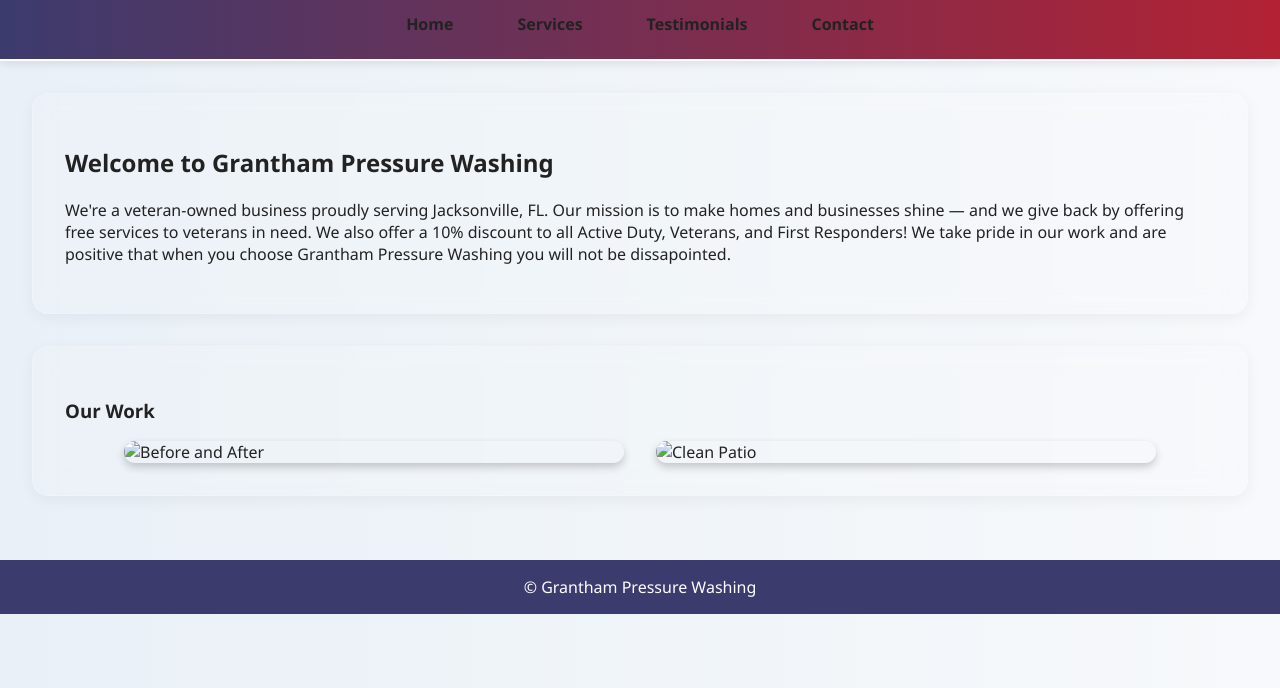
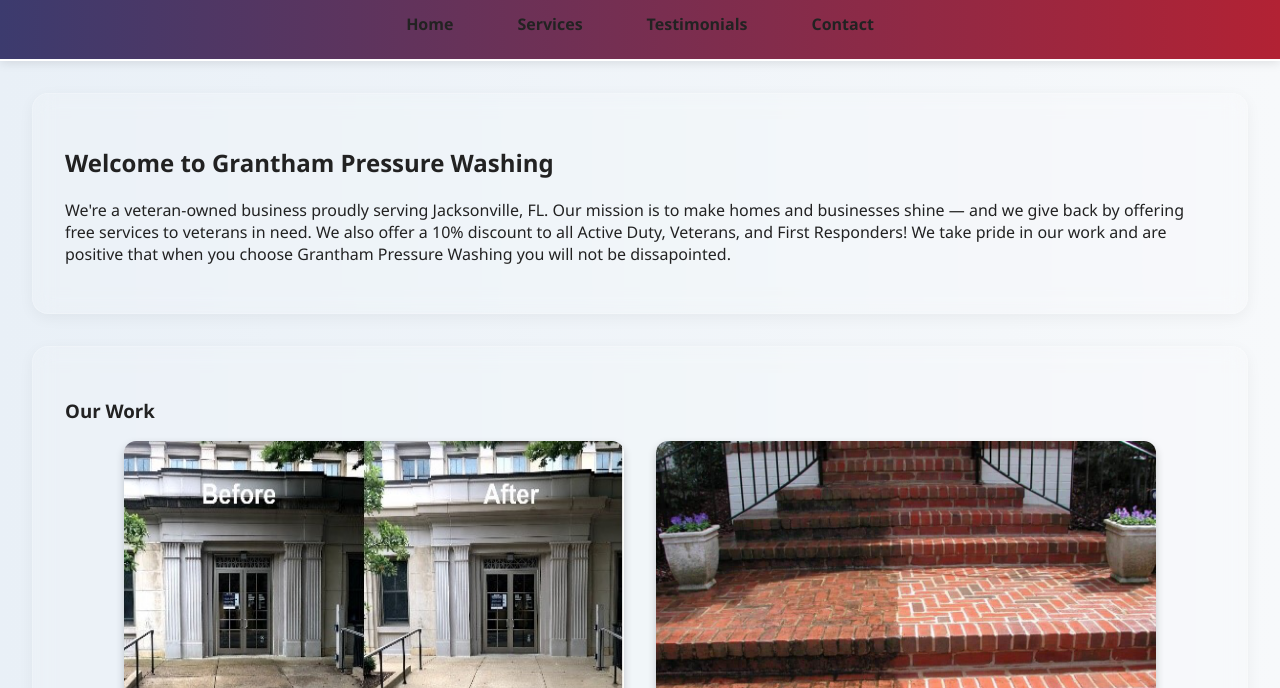
Before and after one commit to UGAfan24/GranthamPressureWashing, a plain HTML site: page index.html in a window 1280 px wide. Shown: the part 112-800 px from the top of the page. Drawn offline with Linux system fonts and the light colour scheme.

Commit message:
Update index.html

```diff
--- a/index.html
+++ b/index.html
@@ -31,8 +31,8 @@
     <section class="gallery glass">
       <h3>Our Work</h3>
       <div class="image-row">
-        <img src="images/beforeafter.jpg" alt="Before and After" class="gallery-img" />
-        <img src="images/patio.jpg" alt="Clean Patio" class="gallery-img" />
+        <img src="beforeafter.jpg" alt="Before and After" class="gallery-img" />
+        <img src="patio.jpg" alt="Clean Patio" class="gallery-img" />
       </div>
     </section>
   </main>
```
